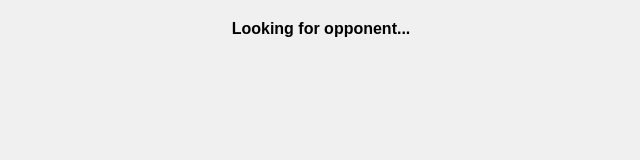
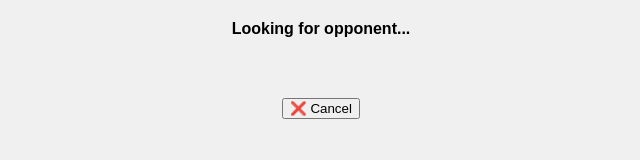
Before and after one commit to Bedanta31/2playeronline, a plain HTML site: page index.html in a window 1280 px wide. Both pictures are taken after a click on the button "Start Game". Shown: the whole page, without its empty margins (319-959 px from the left). Drawn offline with Linux system fonts and the light colour scheme; no server answers.

Commit message:
Update index.html

```diff
--- a/index.html
+++ b/index.html
@@ -24,6 +24,7 @@
   <div id="gameScreen" style="display:none;">
     <div id="status">Waiting for opponent...</div>
     <div class="board" id="board"></div>
+    <button id="cancelBtn" style="margin-top: 20px;">❌ Cancel</button>
   </div>
 
   <!-- Your JS Logic -->
```
